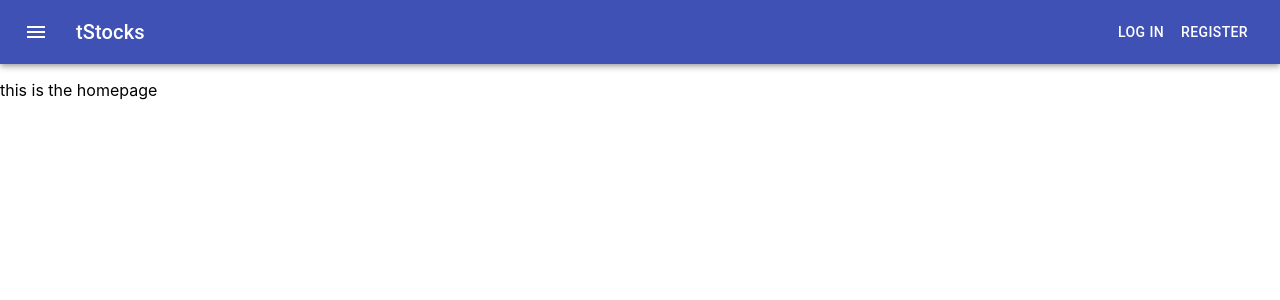
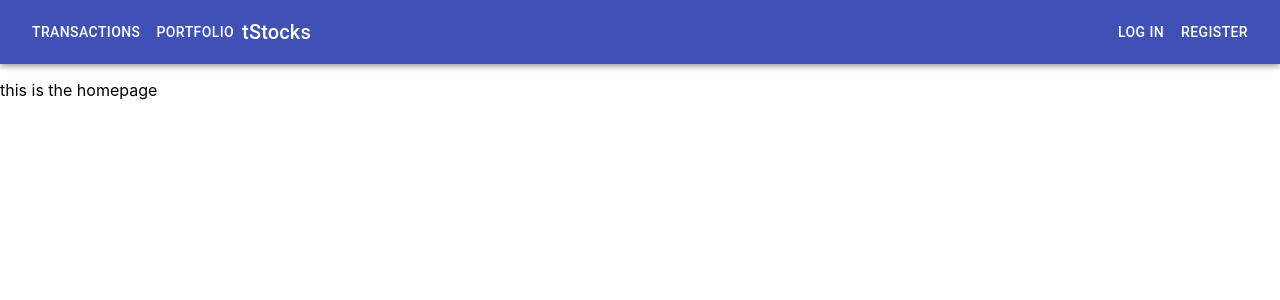
Before and after one commit to eileengalindo/TTP-FS, a React (Create React App) app: page / in a window 1280 px wide. Shown: the top 300 px of the page. Built offline with nearby package versions, Linux system fonts and the light colour scheme.

Commit message:
added grouping of stocks in portfolio component

```diff
--- a/src/components/navbar.js
+++ b/src/components/navbar.js
@@ -26,7 +26,7 @@ export default function ButtonAppBar() {
     <div className={classes.root}>
       <AppBar position='static'>
         <Toolbar>
-          <IconButton
+          {/* <IconButton
             component={Link}
             to={'/home'}
             href='/home'
@@ -36,16 +36,21 @@ export default function ButtonAppBar() {
             aria-label='Menu'
           >
             <MenuIcon />
-          </IconButton>
+          </IconButton> */}
+          <Button color='inherit' component={Link} to={'/transactions'}>
+            Transactions
+          </Button>
+          <Button color='inherit' component={Link} to={'/portfolio'}>
+            Portfolio
+          </Button>
           <Typography variant='h6' className={classes.title}>
             tStocks
           </Typography>
           <Button color='inherit' component={Link} to={'/login'}>
             Log In
           </Button>
-
           <Button color='inherit' component={Link} to={'/register'}>
-            Register{' '}
+            Register
           </Button>
         </Toolbar>
       </AppBar>
--- a/src/components/portfolio.js
+++ b/src/components/portfolio.js
@@ -23,6 +23,7 @@ export default class Portfolio extends Component {
       [event.target.name]: event.target.value
     });
   };
+
   handleSubmit = async event => {
     event.preventDefault();
     let { ticker, quantity, balance } = this.state;
@@ -31,7 +32,7 @@ export default class Portfolio extends Component {
       `https://api.iextrading.com/1.0/stock/${ticker}/book`
     );
     let stockPrice = data.quote.latestPrice;
-    let totalPrice = quantity * stockPrice;
+    let totalPrice = Number(quantity * stockPrice);
     let newStock = await axios.post(`/api/users/${this.state.id}`, {
       ticker,
       quantity,
@@ -49,11 +50,43 @@ export default class Portfolio extends Component {
       balance: updatedBalance.data
     });
   };
+
+  groupStocks() {
+    let a = this.state.stocks.slice(0);
+    let returnArr = [];
+    let hash = {};
+    for (let i = 0; i < a.length; i++) {
+      let stock = a[i];
+      let { quantity, totalValue, ticker } = stock;
+
+      if (!hash[ticker]) {
+        hash[ticker] = [quantity, Number(totalValue)];
+      } else {
+        let currentQuantity = hash[ticker][0];
+        let currentTotalValue = hash[ticker][1];
+        let newQuantity = currentQuantity + quantity;
+        let newTotalValue = Number(currentTotalValue) + Number(totalValue);
+
+        hash[ticker][0] = newQuantity;
+        hash[ticker][1] = newTotalValue;
+      }
+    }
+
+    for (let stock in hash) {
+      returnArr.push({
+        ticker: stock,
+        quantity: hash[stock][0],
+        totalValue: hash[stock][1]
+      });
+    }
+    return returnArr;
+  }
+
   render() {
     return (
       <div>
         <h2>Balance: ${this.state.balance}</h2>
-        {this.state.stocks.map(stock => {
+        {this.groupStocks().map(stock => {
           return (
             <div key={stock.id}>
               <h2>Stock: {stock.ticker}</h2>
@@ -65,21 +98,11 @@ export default class Portfolio extends Component {
         <form onSubmit={this.handleSubmit}>
           <label htmlFor='ticker'>
             Ticker
-            <input
-              type='text'
-              name='ticker'
-              value={this.state.ticker}
-              onChange={this.handleChange}
-            />
+            <input type='text' name='ticker' onChange={this.handleChange} />
           </label>
           <label htmlFor='quantity'>
             Quantity
-            <input
-              type='text'
-              name='quantity'
-              // value={this.state.quantity}
-              onChange={this.handleChange}
-            />
+            <input type='text' name='quantity' onChange={this.handleChange} />
           </label>
           <button type='submit'>Buy</button>
         </form>
--- a/src/components/transactions.js
+++ b/src/components/transactions.js
@@ -5,8 +5,28 @@ export default class Transactions extends Component {
   constructor(props) {
     super(props);
     this.state = {
-      user: {},
-      stocks: {}
+      stocks: [],
+      id: localStorage.getItem('id')
     };
   }
+
+  async componentDidMount() {
+    let { data } = await axios.get(`/api/stocks/${this.state.id}`);
+    this.setState({ stocks: data });
+  }
+  render() {
+    return (
+      <div>
+        {this.state.stocks.map(stock => {
+          return (
+            <div key={stock.id}>
+              <h2>Stock: {stock.ticker}</h2>
+              <h2># of shares: {stock.quantity}</h2>
+              <h2>Price: ${stock.totalValue / stock.quantity}</h2>
+            </div>
+          );
+        })}
+      </div>
+    );
+  }
 }
--- a/src/routes.js
+++ b/src/routes.js
@@ -4,6 +4,7 @@ import loginForm from './components/login-form';
 import registerForm from './components/register-form';
 import Home from './components/home';
 import Portfolio from './components/portfolio';
+import Transactions from './components/transactions';
 export default class Routes extends Component {
   render() {
     return (
@@ -13,6 +14,7 @@ export default class Routes extends Component {
         <Route exact path='/login' component={loginForm} />
         <Route exact path='/register' component={registerForm} />
         <Route exact path='/portfolio' component={Portfolio} />
+        <Route exact path='/transactions' component={Transactions} />
       </Switch>
     );
   }
```
